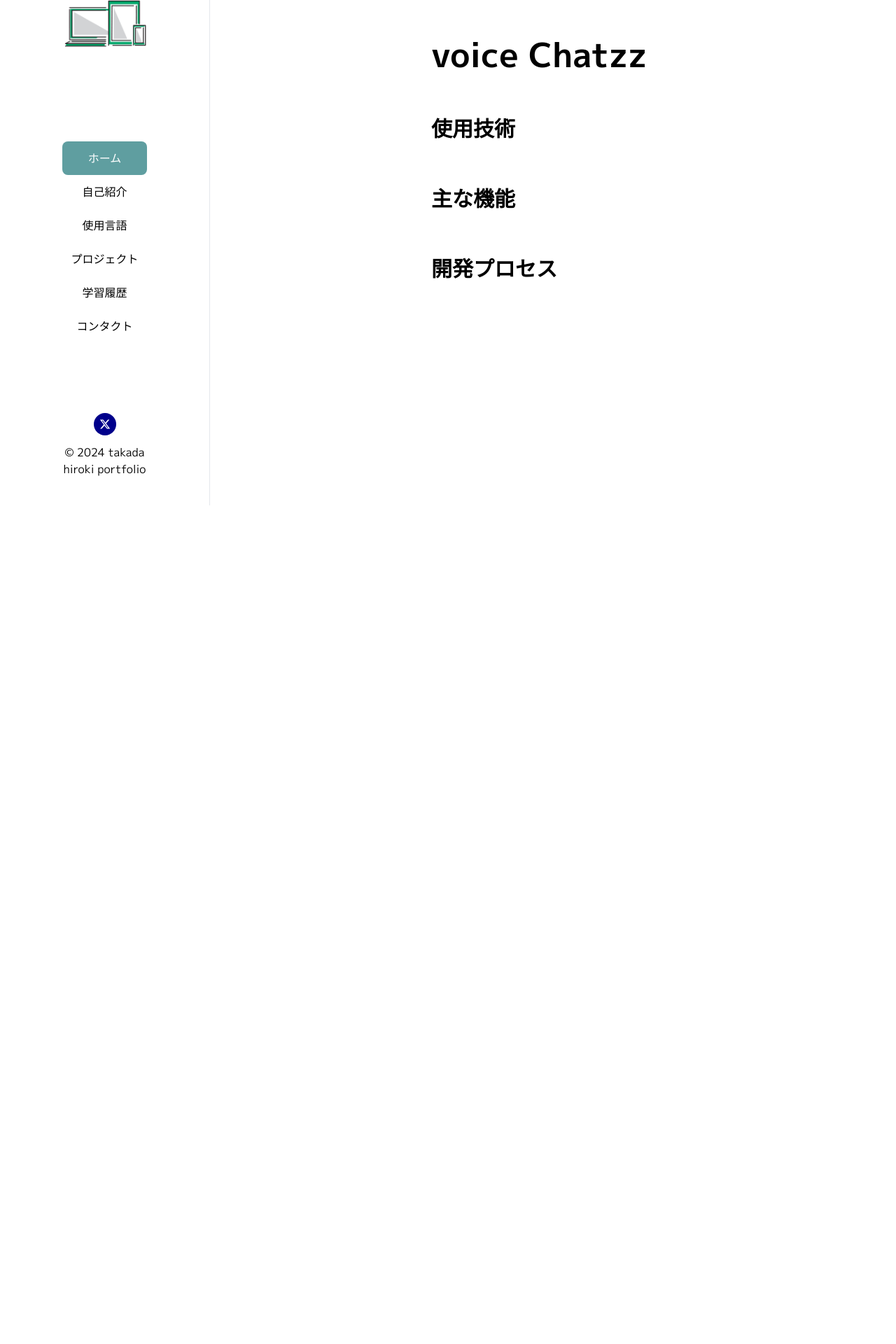
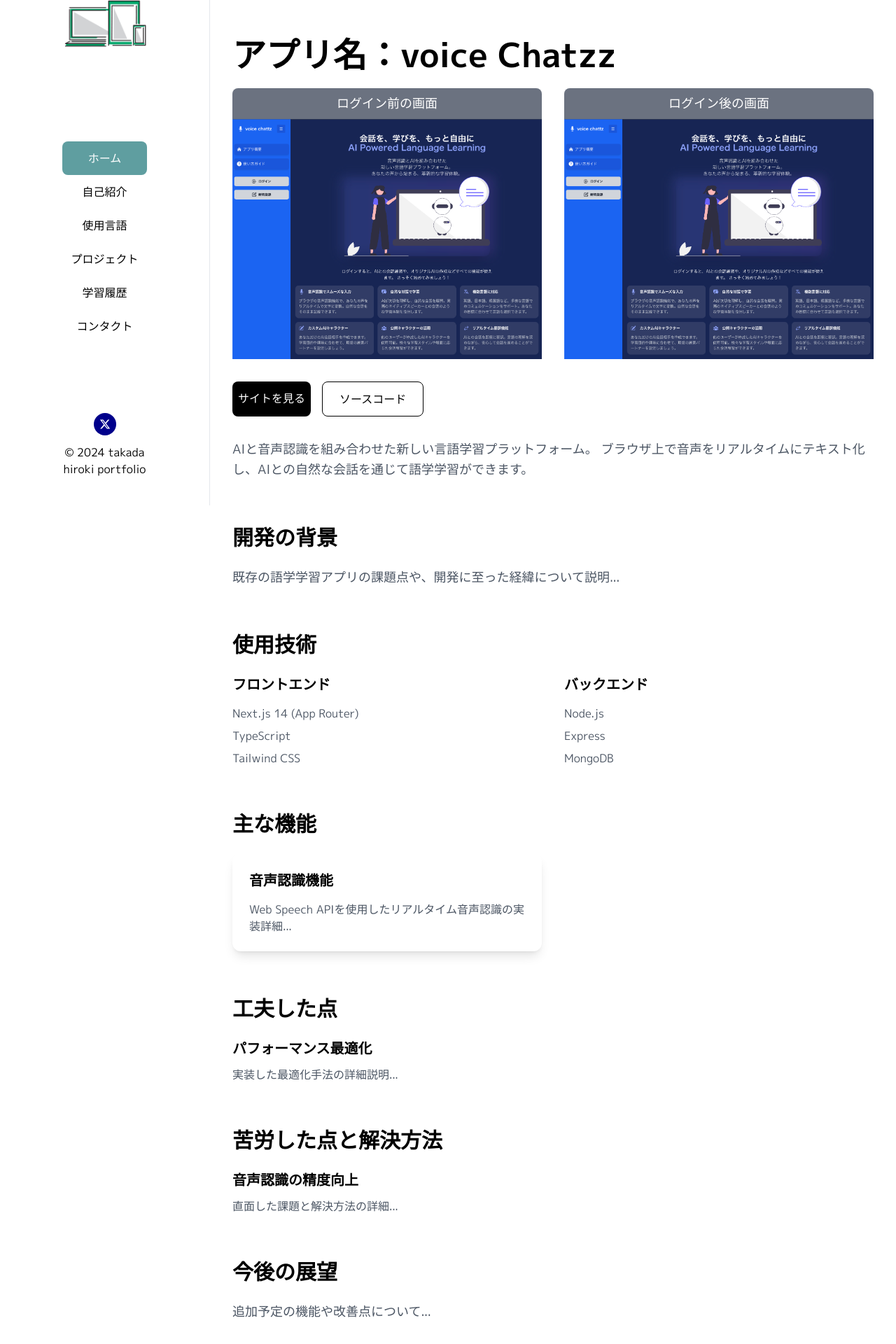
Before and after one commit to hirorotaka/hirotaka-site, a Next.js app: page /projects/portfolio in a window 1280 px wide. Shown: the part 78-1998 px from the top of the page at 70% size. Before the commit the page ends 868 px from the top, so only its background shows below. Built offline with nearby package versions, Linux system fonts and the light colour scheme.

Commit message:
アプリ詳細ページの雛形作成

```diff
--- a/app/projects/[id]/page.tsx
+++ b/app/projects/[id]/page.tsx
@@ -1,31 +1,156 @@
+import Image from 'next/image';
+import Link from 'next/link';
+
 export default function ProjectPage() {
   return (
-    <>
-      <div className="max-w-7xl mx-auto px-4 py-16">
-        {/* 概要セクション */}
+    <div className="max-w-7xl px-8 py-16">
+      {/* プロジェクト概要 */}
       <section id="overview" className="mb-16">
-          <h1 className="text-5xl font-bold mb-6">voice Chatzz</h1>
-          {/* 概要コンテンツ */}
+        <h1 className="text-5xl font-bold mb-6">アプリ名：voice Chatzz</h1>
+
+        {/* アプリ画像セクション - 2カラムグリッド */}
+        <div className="grid grid-cols-1 md:grid-cols-2 gap-4 md:gap-8 w-full mb-8">
+          {/* ログイン前の画面 */}
+          <div>
+            <div className="w-full bg-gray-500 text-white p-2 text-center text-lg rounded-t-lg">
+              ログイン前の画面
+            </div>
+            <div className="relative w-full">
+              <Image
+                src="/portfolio/voiceChatzz.png"
+                alt="voice Chatzz ログイン前"
+                width={1300}
+                height={700}
+                className="object-contain w-full"
+              />
+            </div>
+          </div>
+
+          {/* ログイン後の画面 */}
+          <div>
+            <div className="w-full bg-gray-500 text-white p-2 text-center  text-lg rounded-t-lg">
+              ログイン後の画面
+            </div>
+            <div className="relative w-full">
+              <Image
+                src="/portfolio/voiceChatzz.png"
+                alt="voice Chatzz ログイン後"
+                width={1300}
+                height={700}
+                className="object-contain w-full"
+              />
+            </div>
+          </div>
+        </div>
+
+        {/* ボタンセクション */}
+        <div className="flex gap-4 mb-8">
+          <Link
+            href="https://voice-chatzz.vercel.app/"
+            target="_blank"
+            className="bg-black text-white px-2 py-3 rounded-lg hover:bg-black/90"
+          >
+            サイトを見る
+          </Link>
+          <Link
+            href="https://github.com/yourusername/voice-chatzz"
+            target="_blank"
+            className="border border-black px-6 py-3 rounded-lg hover:bg-gray-50"
+          >
+            ソースコード
+          </Link>
+        </div>
+
+        {/* 説明文 */}
+        <div className="prose max-w-none">
+          <p className="text-lg text-gray-600 leading-relaxed">
+            AIと音声認識を組み合わせた新しい言語学習プラットフォーム。
+            ブラウザ上で音声をリアルタイムにテキスト化し、AIとの自然な会話を通じて語学学習ができます。
+          </p>
+        </div>
       </section>
 
-        {/* 使用技術セクション */}
+      {/* 開発の背景 */}
+      <section id="background" className="mb-16">
+        <h2 className="text-3xl font-bold mb-6">開発の背景</h2>
+        <div className="prose max-w-none">
+          <p className="text-lg text-gray-600 leading-relaxed">
+            既存の語学学習アプリの課題点や、開発に至った経緯について説明...
+          </p>
+        </div>
+      </section>
+
+      {/* 使用技術 */}
       <section id="tech" className="mb-16">
         <h2 className="text-3xl font-bold mb-6">使用技術</h2>
-          {/* 使用技術コンテンツ */}
+        <div className="grid grid-cols-1 md:grid-cols-2 gap-8">
+          <div>
+            <h3 className="text-xl font-semibold mb-4">フロントエンド</h3>
+            <ul className="space-y-2 text-gray-600">
+              <li>Next.js 14 (App Router)</li>
+              <li>TypeScript</li>
+              <li>Tailwind CSS</li>
+            </ul>
+          </div>
+          <div>
+            <h3 className="text-xl font-semibold mb-4">バックエンド</h3>
+            <ul className="space-y-2 text-gray-600">
+              <li>Node.js</li>
+              <li>Express</li>
+              <li>MongoDB</li>
+            </ul>
+          </div>
+          {/* 他の技術カテゴリー */}
+        </div>
       </section>
 
-        {/* 機能セクション */}
+      {/* 主な機能 */}
       <section id="features" className="mb-16">
         <h2 className="text-3xl font-bold mb-6">主な機能</h2>
-          {/* 機能コンテンツ */}
+        <div className="grid grid-cols-1 md:grid-cols-2 gap-8">
+          {/* 機能カード */}
+          <div className="bg-white p-6 rounded-xl shadow-lg">
+            <h3 className="text-xl font-semibold mb-4">音声認識機能</h3>
+            <p className="text-gray-600">
+              Web Speech APIを使用したリアルタイム音声認識の実装詳細...
+            </p>
+          </div>
+          {/* 他の機能カード */}
+        </div>
       </section>
 
-        {/* 開発プロセスセクション */}
-        <section id="process" className="mb-16">
-          <h2 className="text-3xl font-bold mb-6">開発プロセス</h2>
-          {/* 開発プロセスコンテンツ */}
+      {/* 工夫した点 */}
+      <section id="highlights" className="mb-16">
+        <h2 className="text-3xl font-bold mb-6">工夫した点</h2>
+        <div className="space-y-6">
+          <div>
+            <h3 className="text-xl font-semibold mb-3">パフォーマンス最適化</h3>
+            <p className="text-gray-600">実装した最適化手法の詳細説明...</p>
+          </div>
+          {/* 他の工夫点 */}
+        </div>
+      </section>
+
+      {/* 苦労した点・解決方法 */}
+      <section id="challenges" className="mb-16">
+        <h2 className="text-3xl font-bold mb-6">苦労した点と解決方法</h2>
+        <div className="space-y-8">
+          <div>
+            <h3 className="text-xl font-semibold mb-3">音声認識の精度向上</h3>
+            <p className="text-gray-600">直面した課題と解決方法の詳細...</p>
+          </div>
+        </div>
+      </section>
+
+      {/* 今後の展望 */}
+      <section id="future" className="mb-16">
+        <h2 className="text-3xl font-bold mb-6">今後の展望</h2>
+        <div className="prose max-w-none">
+          <p className="text-lg text-gray-600 leading-relaxed">
+            追加予定の機能や改善点について...
+          </p>
+        </div>
       </section>
     </div>
-    </>
   );
 }
--- a/app/projects/[id]/layout.tsx
+++ b/app/projects/layout.tsx
@@ -92,7 +92,7 @@ export default function ProjectLayout({
         </section>
 
         {/* メインコンテンツ */}
-        <section className="pl-[300px] max-lg:pl-[146px] max-md:pl-0 w-full min-h-screen">
+        <section className="w-full min-h-screen overflow-hidden">
           {children}
         </section>
       </main>
```
Lines whose indentation alone changed are shown as unchanged.
